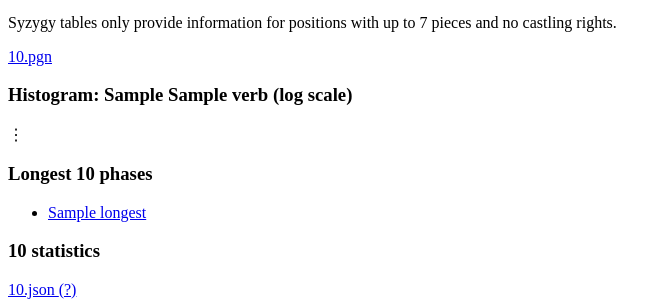
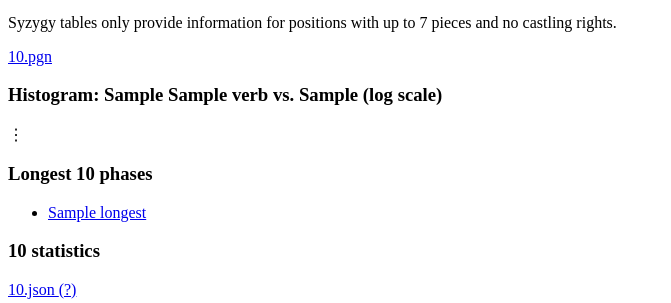
Before and after one commit to niklasf/syzygy-tables.info, a Python web app: template templates/index.html in a window 1280 px wide. Shown: the part 296-599 px from the top of the page, without its empty margins (0-671 px from the left). Run offline with Jinja, Linux system fonts and the light colour scheme; the template is opened without the code that fills it: most values are stand-ins (such as "Sample title", 1, 10 or a date in 2020).

Commit message:
tweak histogram title

```diff
--- a/server.py
+++ b/server.py
@@ -100,7 +100,7 @@ def prepare_stats(request, material, fen, dtz):
     if stats is None:
         return None
 
-    render["material_side"] = material_side = material.split("v", 1)[0]
+    material_side, _ = render["material_side"], render["material_other"] = material.split("v", 1)
 
     # Basic statistics.
     outcomes = {
--- a/templates/xhr-probe.html
+++ b/templates/xhr-probe.html
@@ -85,7 +85,7 @@
   {% if stats %}
     <section id="stats">
       {% if stats.histogram %}
-        <h3>Histogram: {{ stats.material_side }} {{ stats.verb }} (log&nbsp;scale)</h3>
+        <h3>Histogram: {{ stats.material_side }} {{ stats.verb }} vs. {{ stats.material_other }} (log&nbsp;scale)</h3>
         {% for row in stats.histogram %}
           {% if row.empty %}
             <div class="hist-empty" title="{{ row.empty }} empty rows skipped">⋮</div>
```
